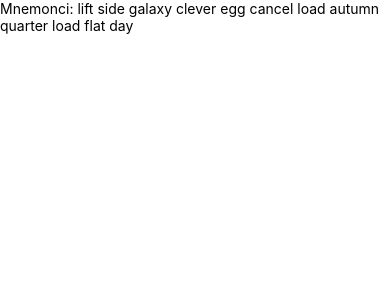
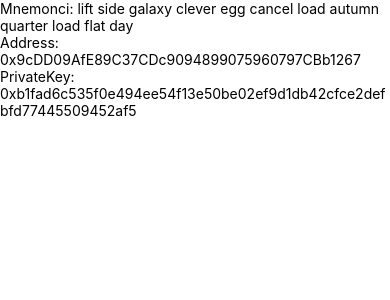
Before and after one commit to YutaSugimura/react-native-wallet, a React Native app: screen / in a window 390 px wide. Shown: the top 300 px of the page. Built offline with nearby package versions, Linux system fonts and the light colour scheme.

Commit message:
Update App.ts

```diff
--- a/src/App.tsx
+++ b/src/App.tsx
@@ -15,6 +15,8 @@ import { ethers } from 'ethers';
 const App: React.FC = () => {
   const isDarkMode = useColorScheme() === 'dark';
   const [mnemonic, setMnemonic] = useState<string>('none');
+  const [address, setAddress] = useState<string>('');
+  const [privateKey, setPrivateKey] = useState<string>('');
 
   const getMnemonic = () => {
     const wallet = ethers.Wallet.createRandom();
@@ -22,10 +24,9 @@ const App: React.FC = () => {
     setMnemonic(newMnemonic.phrase);
 
     const hdnode = ethers.utils.HDNode.fromMnemonic(newMnemonic.phrase);
-    const nodeA = hdnode.derivePath("m/44'/60'/0'/0");
-    const nodeB = hdnode.derivePath("m/44'/60'/0'/1");
-    console.log('1', nodeA.address);
-    console.log('2', nodeB.address);
+    const account1 = hdnode.derivePath("m/44'/60'/0'/0");
+    setAddress(account1.address);
+    setPrivateKey(account1.privateKey);
   };
 
   useEffect(() => {
@@ -37,6 +38,8 @@ const App: React.FC = () => {
       <StatusBar barStyle={isDarkMode ? 'light-content' : 'dark-content'} />
       <ScrollView contentInsetAdjustmentBehavior="automatic">
         <Text>Mnemonci: {mnemonic}</Text>
+        <Text>Address: {address}</Text>
+        <Text>PrivateKey: {privateKey}</Text>
       </ScrollView>
     </SafeAreaView>
   );
```
